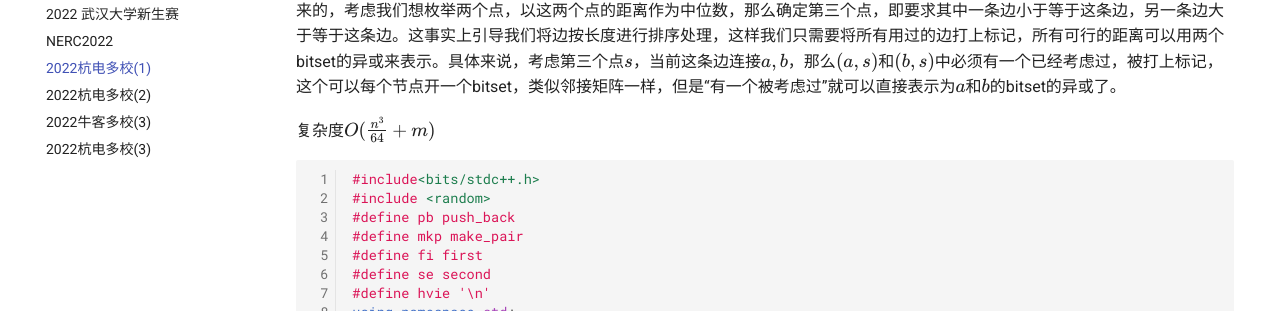
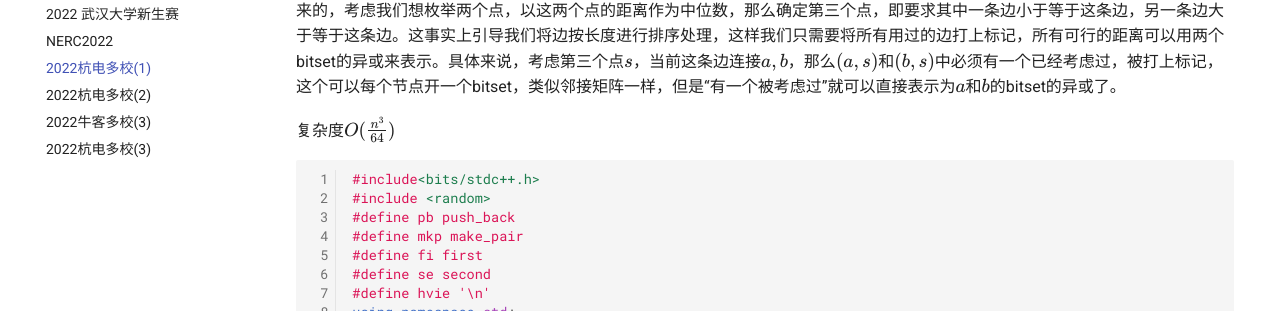
Before and after one commit to SkqLiao/team-wiki, an MkDocs documentation site: the page built from docs/contests/hdu2022-1.md, in a window 1280 px wide and 900 px high, scrolled down 334 px. Shown: the part 142-453 px from the top of the window. Built offline with MkDocs 1.6.1 and Material for MkDocs 9.7.7, drawn with Linux system fonts in a browser that asks for light colours.

Commit message:
Update hdu2022-1.md

````diff
--- a/docs/contests/hdu2022-1.md
+++ b/docs/contests/hdu2022-1.md
@@ -10,7 +10,7 @@ $n\leq 2000,m\leq 10^5$
 
 如果枚举三个点，可以直接计算距离得到结果。现在$n$是$2000$，那么$O(n^2)$左右可以过。首先任意两个点之间的距离我们是可以求出来的，考虑我们想枚举两个点，以这两个点的距离作为中位数，那么确定第三个点，即要求其中一条边小于等于这条边，另一条边大于等于这条边。这事实上引导我们将边按长度进行排序处理，这样我们只需要将所有用过的边打上标记，所有可行的距离可以用两个bitset的异或来表示。具体来说，考虑第三个点$s$，当前这条边连接$a,b$，那么$(a,s)$和$(b,s)$中必须有一个已经考虑过，被打上标记，这个可以每个节点开一个bitset，类似邻接矩阵一样，但是“有一个被考虑过”就可以直接表示为$a$和$b$的bitset的异或了。
 
-复杂度$O(\frac {n^3} {64} + m)$
+复杂度$O(\frac {n^3} {64})$
 
 ```cpp
 #include<bits/stdc++.h>
````
